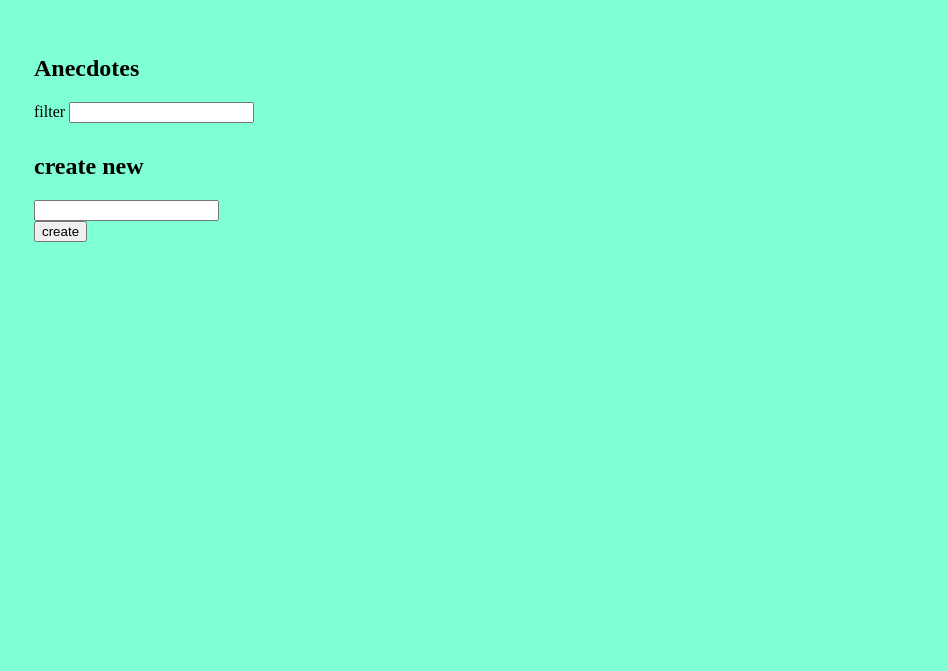
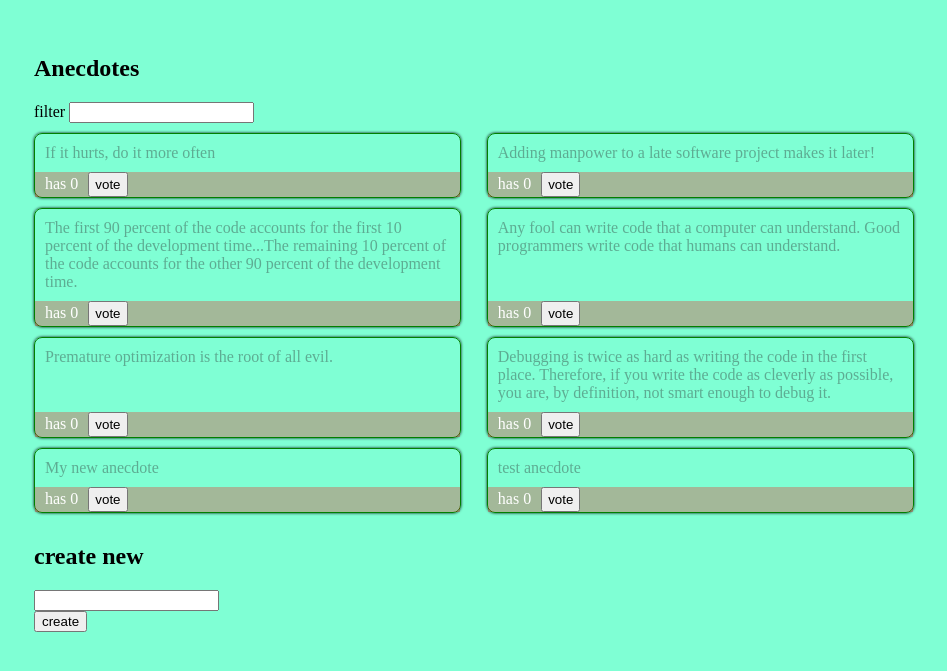
Before and after one commit to belmeetmule/anecdote, a React (Create React App) app: page / in a window 1280 px wide. Shown: the part 137-808 px from the top of the page, without its empty margins (166-1113 px from the left). Built offline with nearby package versions, Linux system fonts and the light colour scheme; data requests are answered from the project's data file.

Commit message:
initialize the app by fetching data from the server

```diff
--- a/src/App.js
+++ b/src/App.js
@@ -4,6 +4,9 @@ import Filter from './components/Filter'
 import AnecdoteForm from './components/AnecdoteForm'
 import { useDispatch } from 'react-redux'
 import { clearNotificaiton } from './reducers/notificationReducer'
+import anecdotesService from './services/anecdotesService'
+import { useEffect } from 'react'
+import { setAnecdotes } from './reducers/anecdoteReducer'
 import './App.css'
 
 const App = () => {
@@ -12,6 +15,10 @@ const App = () => {
   setTimeout(()=>{
     dispatch(clearNotificaiton())
   }, 2000)
+
+  useEffect(()=>{
+    anecdotesService.getAll().then((anecdotes)=>dispatch(setAnecdotes(anecdotes)))
+  },[dispatch])
 
   return (
     <div className="container">
```
